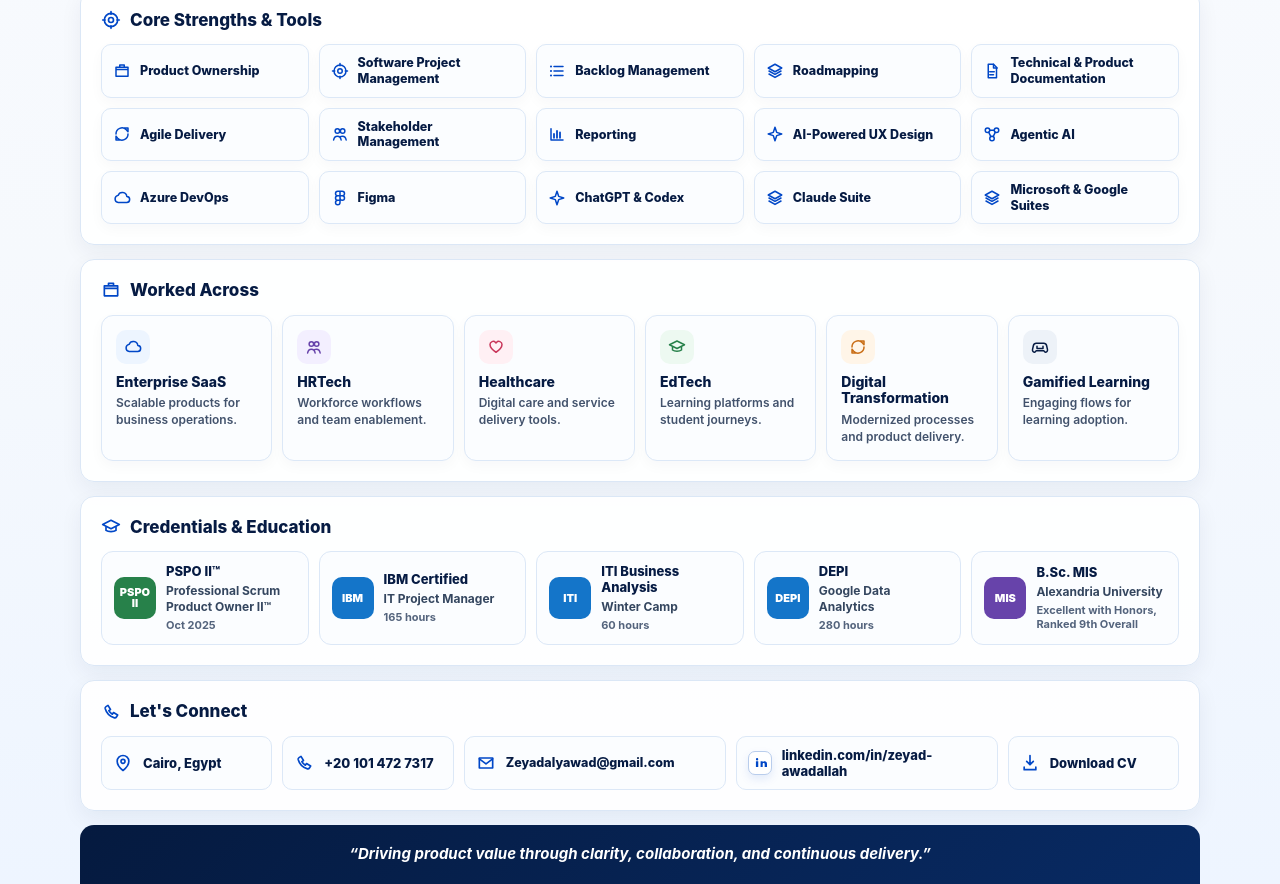
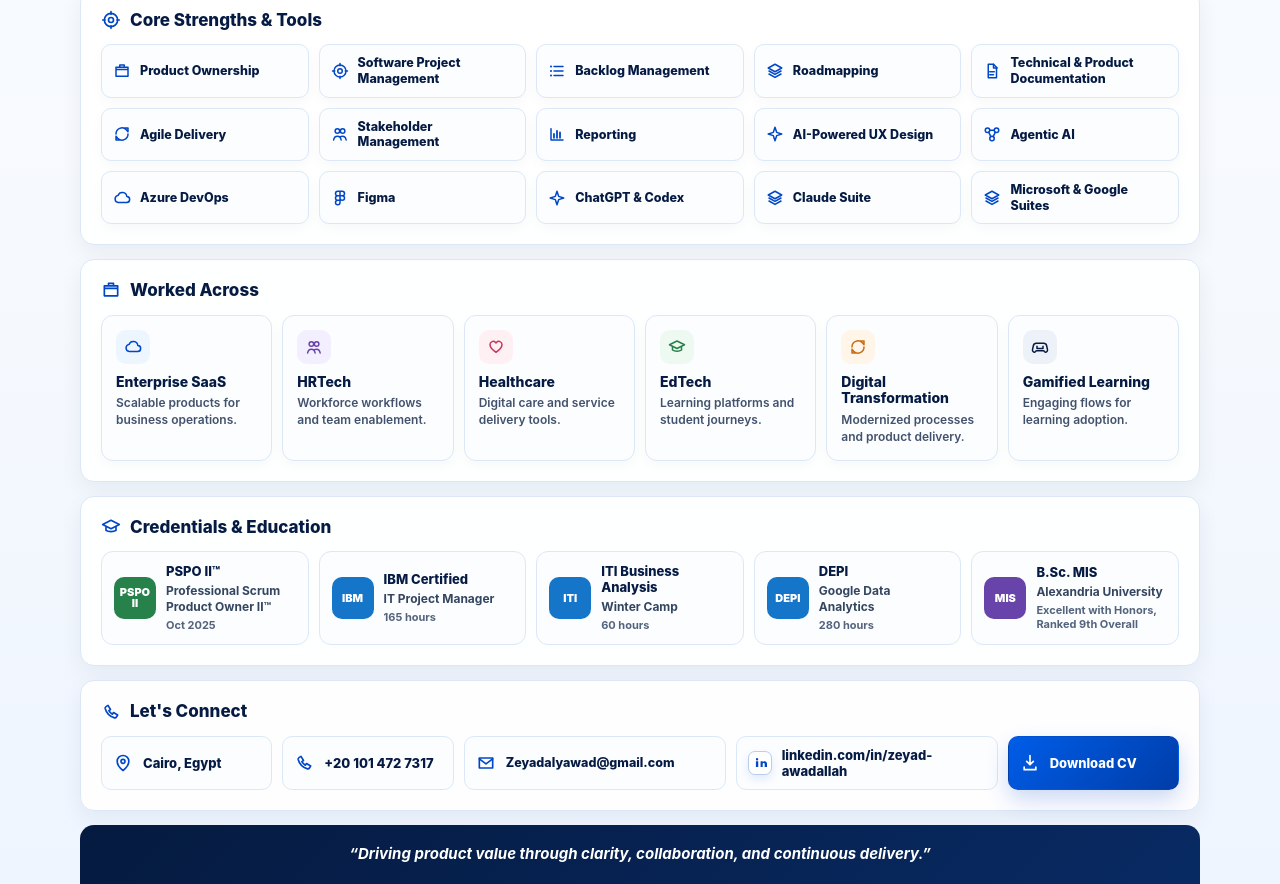
Before and after one commit to Zeyad-Awad1/Zeyad-Awad1.github.io, a plain HTML site: page index.html in a window 1280 px wide. Shown: the part 483-1367 px from the top of the page. Drawn offline with Linux system fonts and the light colour scheme.

Commit message:
Highlight contact download CV card

```diff
--- a/style.css
+++ b/style.css
@@ -564,6 +564,25 @@
   outline: none;
 }
 
+.contact-grid .contact-download {
+  border-color: transparent;
+  background: linear-gradient(135deg, #005de8, var(--blue-strong));
+  color: var(--white);
+  box-shadow: 0 10px 22px rgba(0, 71, 199, 0.2);
+}
+
+.contact-grid .contact-download .contact-icon {
+  color: currentColor;
+}
+
+.contact-grid .contact-download:hover,
+.contact-grid .contact-download:focus-visible {
+  border-color: transparent;
+  background: linear-gradient(135deg, #0068ff, #00358f);
+  color: var(--white);
+  box-shadow: 0 14px 26px rgba(0, 71, 199, 0.27);
+}
+
 .contact-grid .linkedin-mark {
   width: 24px;
   height: 24px;
```
